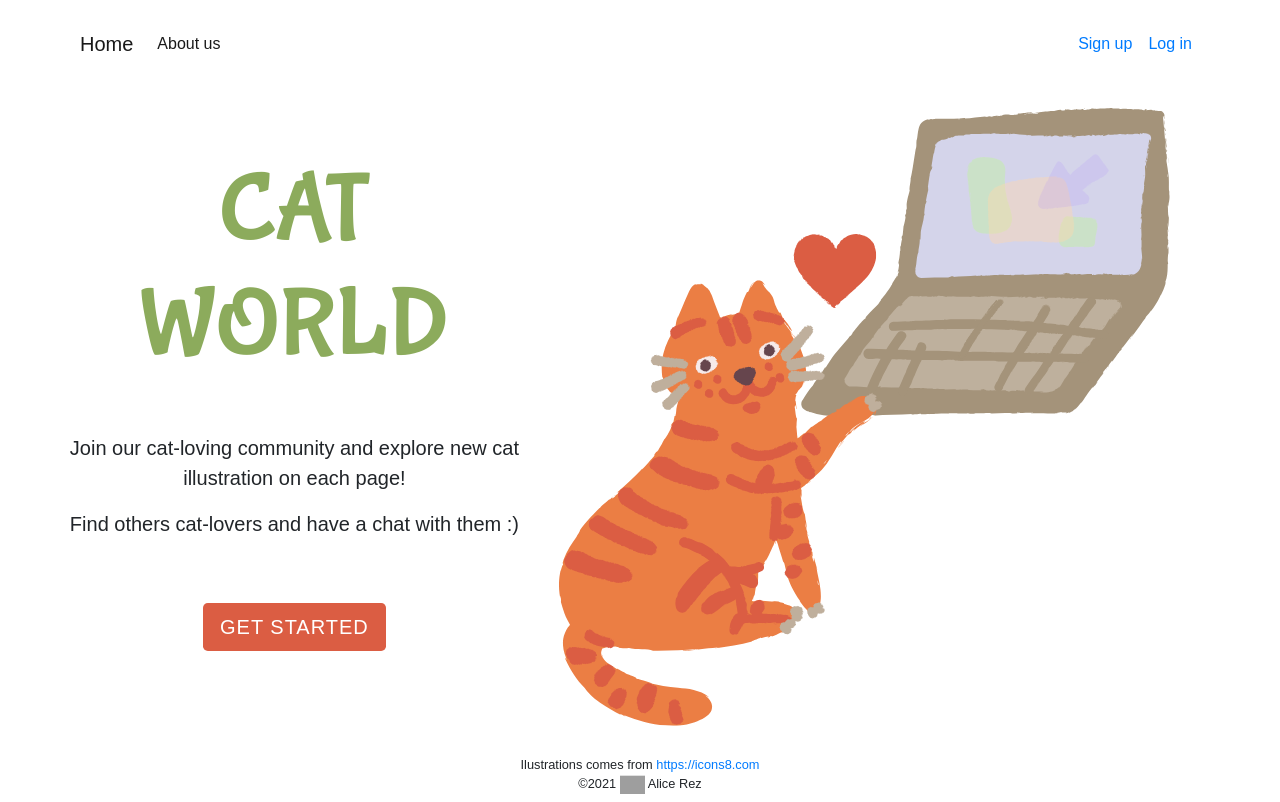
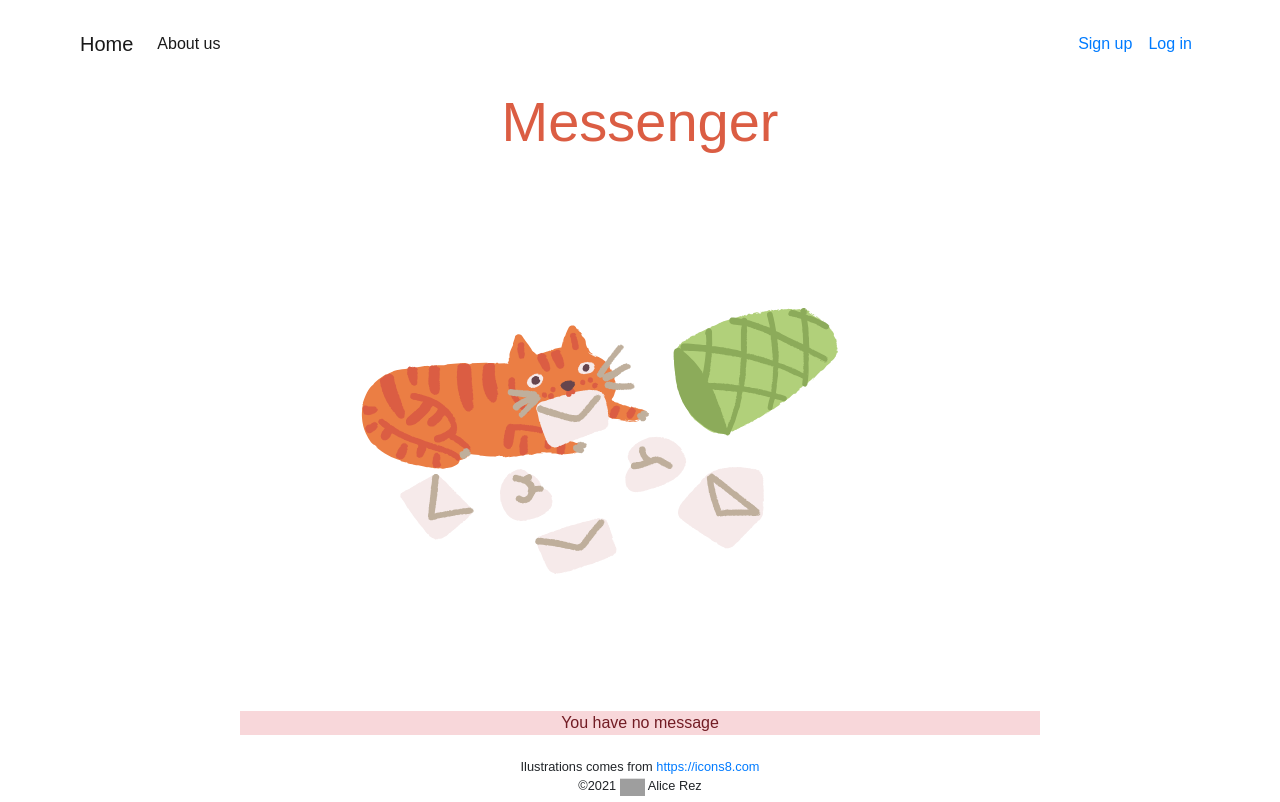
Before and after one commit to Alice-Rez/cat-world-fullstack-registration, a React (Create React App) app in the folder client/: page /messenger in a window 1280 px wide. Before the commit this address led to /home. Built offline with nearby package versions, Linux system fonts and the light colour scheme; grey boxes are pictures that could not be loaded.

Commit message:
added content to messenger

```diff
--- a/client/src/App.jsx
+++ b/client/src/App.jsx
@@ -52,8 +52,8 @@ export default function Main() {
             <Route path="/settings">
               {isLogged ? <Settings /> : <Redirect to="/login" />}
             </Route>
-            <Route path="/messanger">
-              {isLogged ? <Messanger /> : <Redirect to="/login" />}
+            <Route path="/messenger">
+              {true ? <Messanger /> : <Redirect to="/login" />}
             </Route>
             <Route path="/login">
               {isLogged ? (
--- a/client/src/components/Messanger.jsx
+++ b/client/src/components/Messanger.jsx
@@ -5,12 +5,12 @@ export default function Messanger() {
   return (
     <section className="profile text-center">
       <h2 className="display-4 mb-3">Messenger</h2>
-      <p>No message</p>
       <img
         src={nomsg}
         alt="profile page of ginger cat - with profile photo and information"
         className="image-full"
       />
+      <p className="alert-danger">You have no message</p>
     </section>
   );
 }
```
